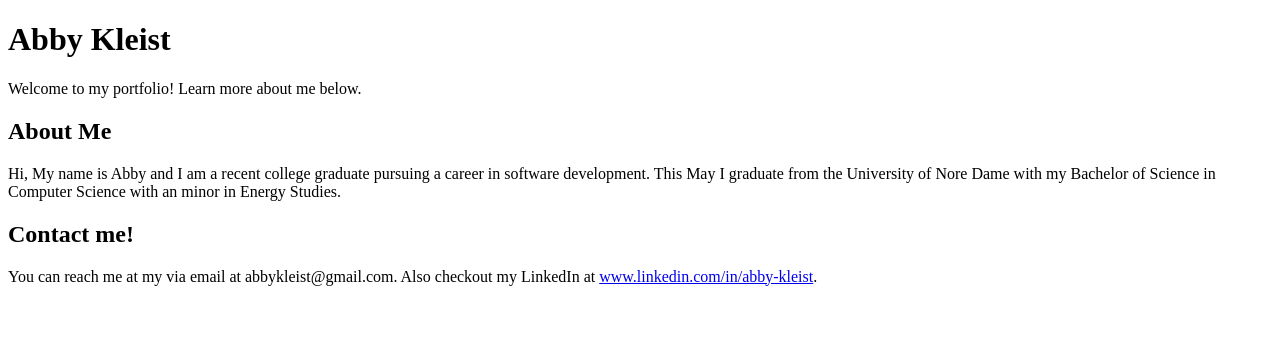
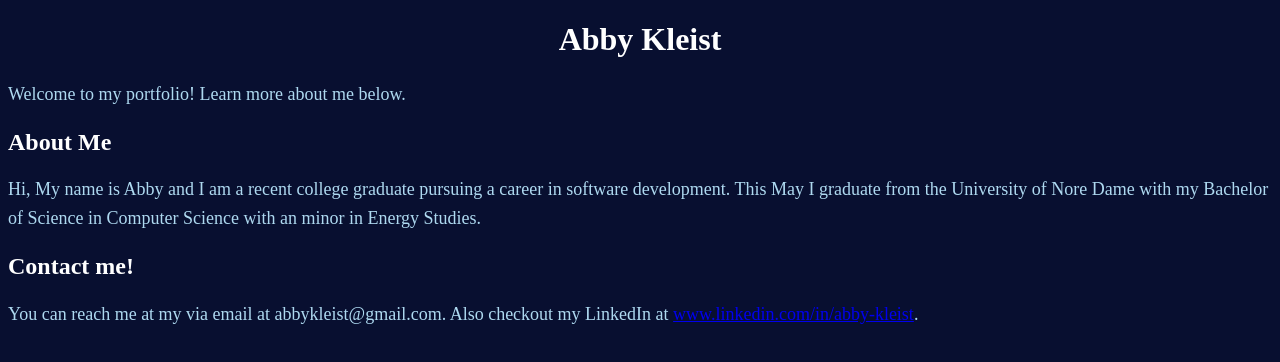
Before and after one commit to akleist0/akleist0.github.io, a plain HTML site: page index.html in a window 1280 px wide. Drawn offline with Linux system fonts and the light colour scheme.

Commit message:
add simple css styling

```diff
--- /dev/null
+++ b/index.css
@@ -0,0 +1,17 @@
+body {
+    background-color: #080f30;
+    font-family: GT Walsheim;
+}
+h1 {
+    color: #ffffff;
+    text-align: center;
+}
+h2 {
+    color: #ffffff;
+    text-align: left;
+}
+p {
+    font-size: 18px;
+    line-height: 1.6;
+    color: #aed9f0;
+}
--- a/index.html
+++ b/index.html
@@ -2,6 +2,7 @@
 <html>
     <head>
         <title>Abby's Portfolio</title>
+        <link rel="stylesheet" href="index.css">
     </head>
 
     <body>
```
